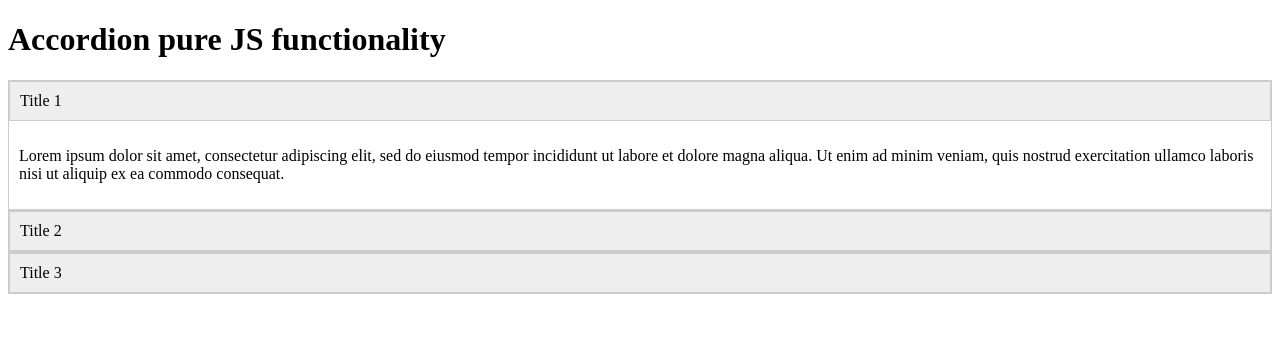
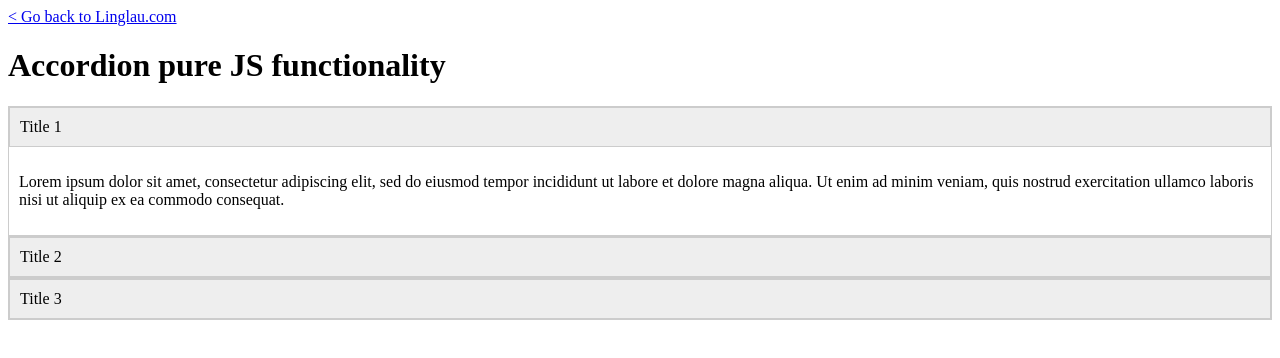
Before and after one commit to linglau/labwork, a plain HTML site: page Accordion/index.html in a window 1280 px wide. Drawn offline with Linux system fonts and the light colour scheme.

Commit message:
Add back to button

```diff
--- a/Accordion/index.html
+++ b/Accordion/index.html
@@ -14,7 +14,7 @@
         <!--[if lt IE 8]>
             <p class="browserupgrade">You are using an <strong>outdated</strong> browser. Please <a href="http://browsehappy.com/">upgrade your browser</a> to improve your experience.</p>
         <![endif]-->
-
+<a href="http://www.linglau.com">< Go back to Linglau.com</a>
         <h1>Accordion pure JS functionality</h1>
 
 <style>
```
